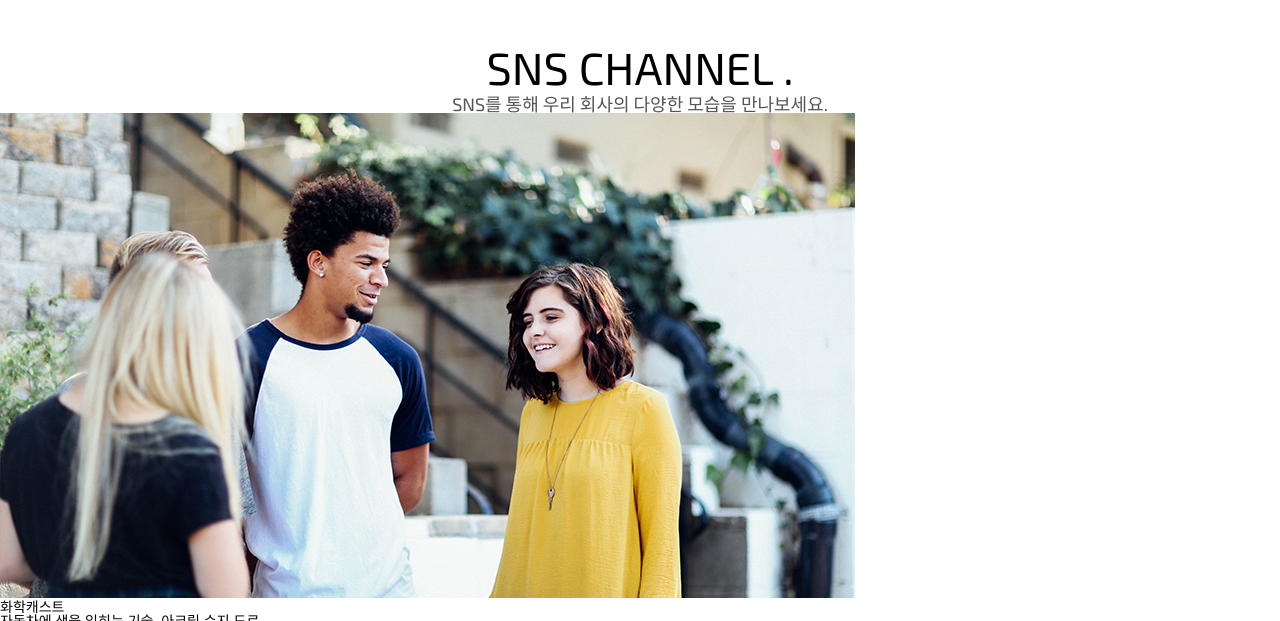
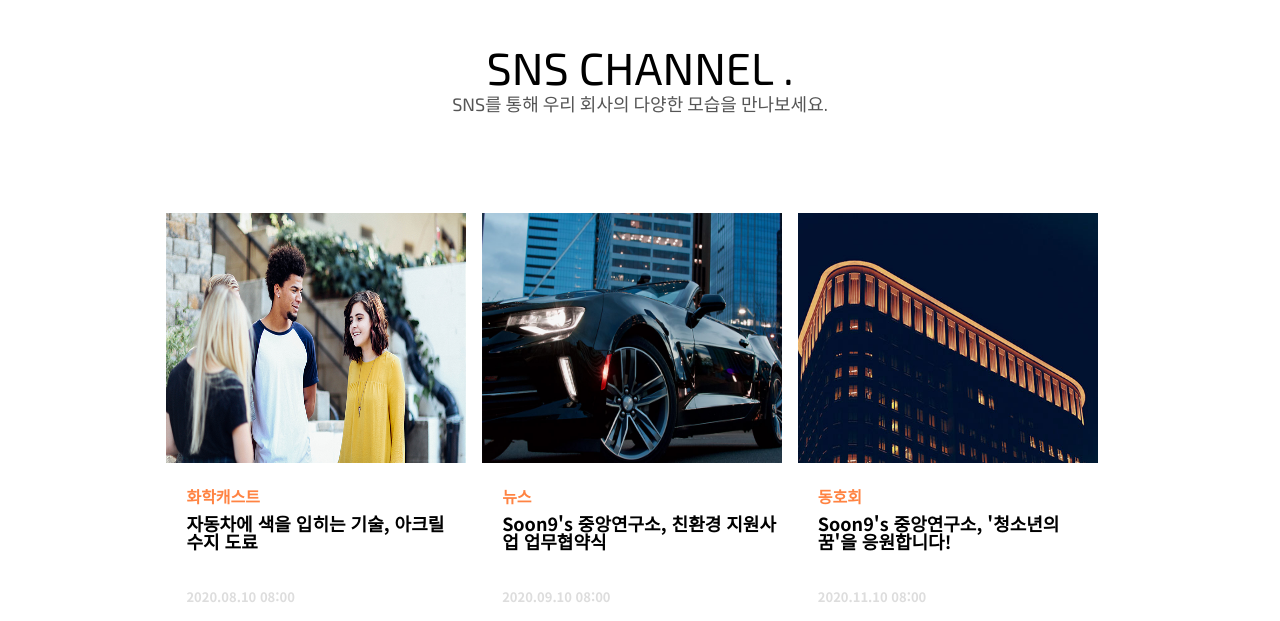
Before and after one commit to 1nwi/css_template_04, a plain HTML site: page index.html in a window 1280 px wide. Shown: the part 3310-3931 px from the top of the page. Drawn offline with nearby package versions, Linux system fonts and the light colour scheme.

Commit message:
[21.11.16] # template04_section.sns 영역

```diff
--- a/css/main.css
+++ b/css/main.css
@@ -380,7 +380,8 @@ section.me ul.in li p::before {
     cursor: pointer;
 }
 
-/* section.me .title {
+/*  내가한거
+section.me .title {
     margin-bottom: 50px;
 }
 section.me .list {
@@ -420,4 +421,58 @@ section.me .list li a.more {
 section.me .list li a i {
     color: #ff8342;
 }
- */
+  내가한거 끝 */
+
+section.sns .title {
+    margin-bottom: 100px;
+    text-align: center;
+}
+section.sns ul {
+    width: 74%;
+    margin: 0 auto;
+}
+section.sns ul li {
+    width: 33.33333%;
+    float: left;
+}
+section.sns ul li a .img-box {
+    overflow: hidden;
+    height: 250px;
+    position: relative;
+}
+section.sns ul li a .img-box img {
+    height: 100%;
+    width: 95%;
+}
+section.sns ul li a .img-box::after {
+    content: '';
+    display: block;
+    width: 0%;
+    height: 100%;
+    background: rgba(218, 86, 10, 0.993);
+    position: absolute;
+    left: 0;
+    top: 0;
+    transition: 0.3s;
+}
+section.sns ul li a .img-box:hover::after {
+    width: 100%;
+}
+
+section.sns ul li a .bottom {
+    padding: 20px 20px;
+    font-weight: 700;
+    font-size: 18px;
+}
+section.sns ul li a .bottom .color {
+    color: #ff8342;
+    font-size: 16px;
+}
+section.sns ul li a .bottom p {
+    padding: 5px 0;
+}
+section.sns ul li a .bottom .time {
+    font-size: 13px;
+    margin-top: 30px;
+    color: #ddd;
+}
```
